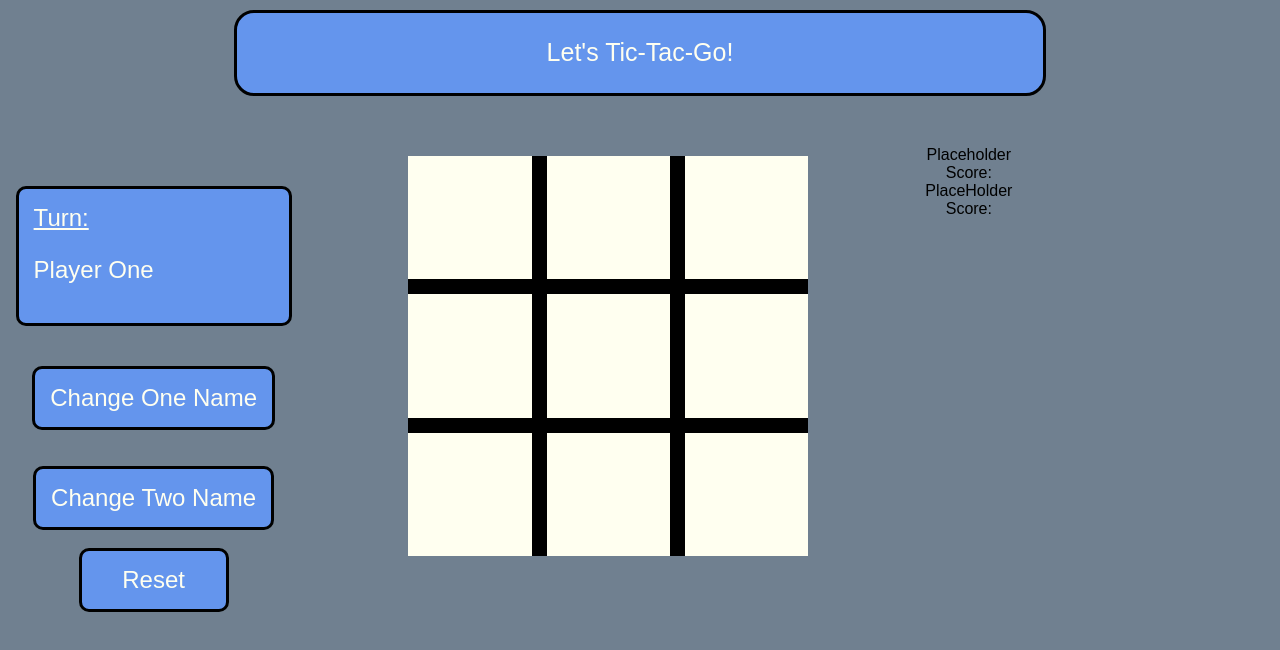
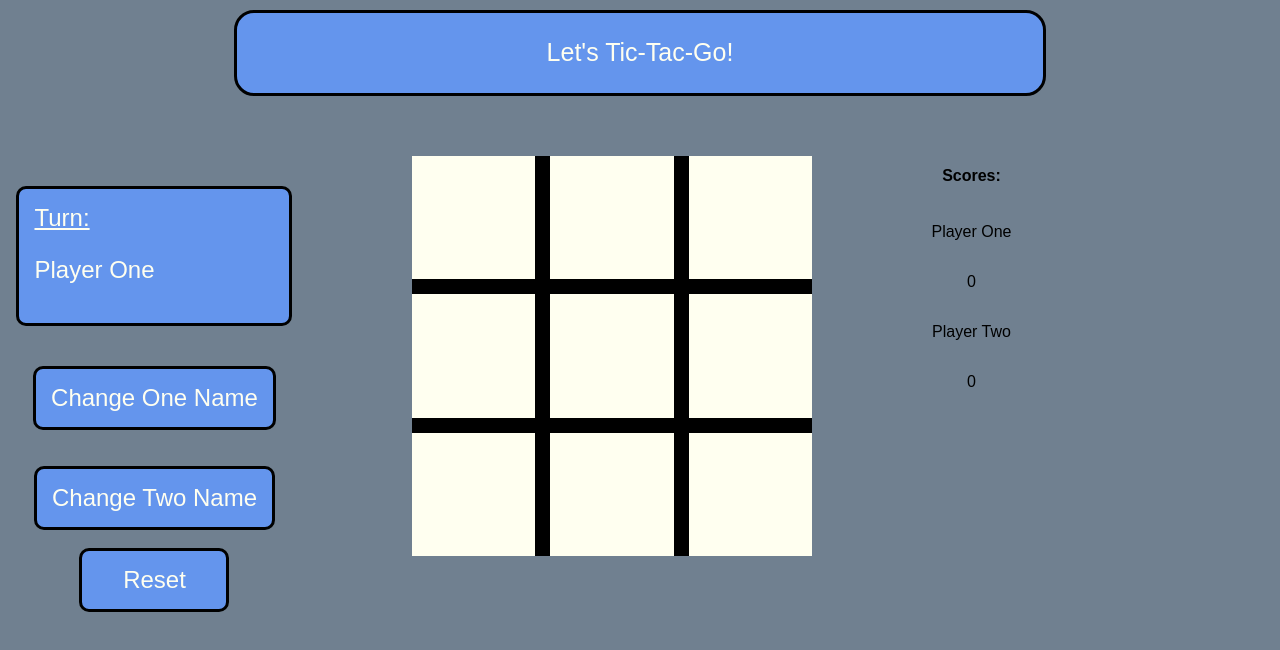
Before and after one commit to tehpez148/odin-ttt, a plain HTML site: page index.html in a window 1280 px wide. Drawn offline with Linux system fonts and the light colour scheme.

Commit message:
created update score function that populates a div with player names and score, currently only updates names when changed, working on changing score HTML element through checkWinner function

```diff
--- a/index.html
+++ b/index.html
@@ -33,10 +33,12 @@
             </div>
         </div>
         <div id="rightbox">
-            <div id = "player1scoretitle">Placeholder</div>
-            <div id = "score1">Score: </div>
-            <div id ="player2scoretitle">PlaceHolder</div>
-            <div id = "score2">Score:</div>
+            <h4>Scores: </h4>
+            <div id = "score1"><p></p></div>
+            <div id = "player1scoretitle"><p></p></div>
+            <div id = "score2"><p></p></div>
+            <div id = "player2scoretitle"><p></p></div>
+
         </div>
     </div>
         <dialog>
--- a/ttt.js
+++ b/ttt.js
@@ -270,6 +270,7 @@ new1name.addEventListener("click", () =>{
   let newName = document.getElementById("one-name").value;
   playGame.players[0].name = newName;
   showPlayer(playGame.getActivePlayer());
+  updateScore();
 });
 
 const dialog2 = document.getElementById("name2form");
@@ -284,12 +285,38 @@ new2name.addEventListener("click", () =>{
   let newName = document.getElementById("two-name").value;
   playGame.players[1].name = newName;
   showPlayer(playGame.getActivePlayer());
+  updateScore();
 });
 
 
 //appends score of each player to appropriate div
 
+const score1 = document.getElementById('score1');
+const score2 = document.getElementById('score2');
 const player1score = document.getElementById('player1scoretitle');
-function updateScore(player){
+const player2score = document.getElementById('player2scoretitle');
 
+
+
+function updateScore(){
+
+  let newtitle1 = document.createElement('p');
+  newtitle1.textContent = playGame.players[0].name;
+  score1.replaceChild(newtitle1, score1.firstChild);
+
+  let newtitle2 = document.createElement('p');
+  newtitle2.textContent = playGame.players[1].name;
+  score2.replaceChild(newtitle2, score2.firstChild);
+
+
+
+  let newpScore1 = document.createElement('p');
+  newpScore1.textContent = playGame.players[0].score;
+  player1score.replaceChild(newpScore1,player1score.firstChild);
+
+  let newpScore2 = document.createElement('p');
+  newpScore2.textContent = playGame.players[1].score;
+  player2score.replaceChild(newpScore2, player2score.firstChild)
 }
+
+updateScore();
```
